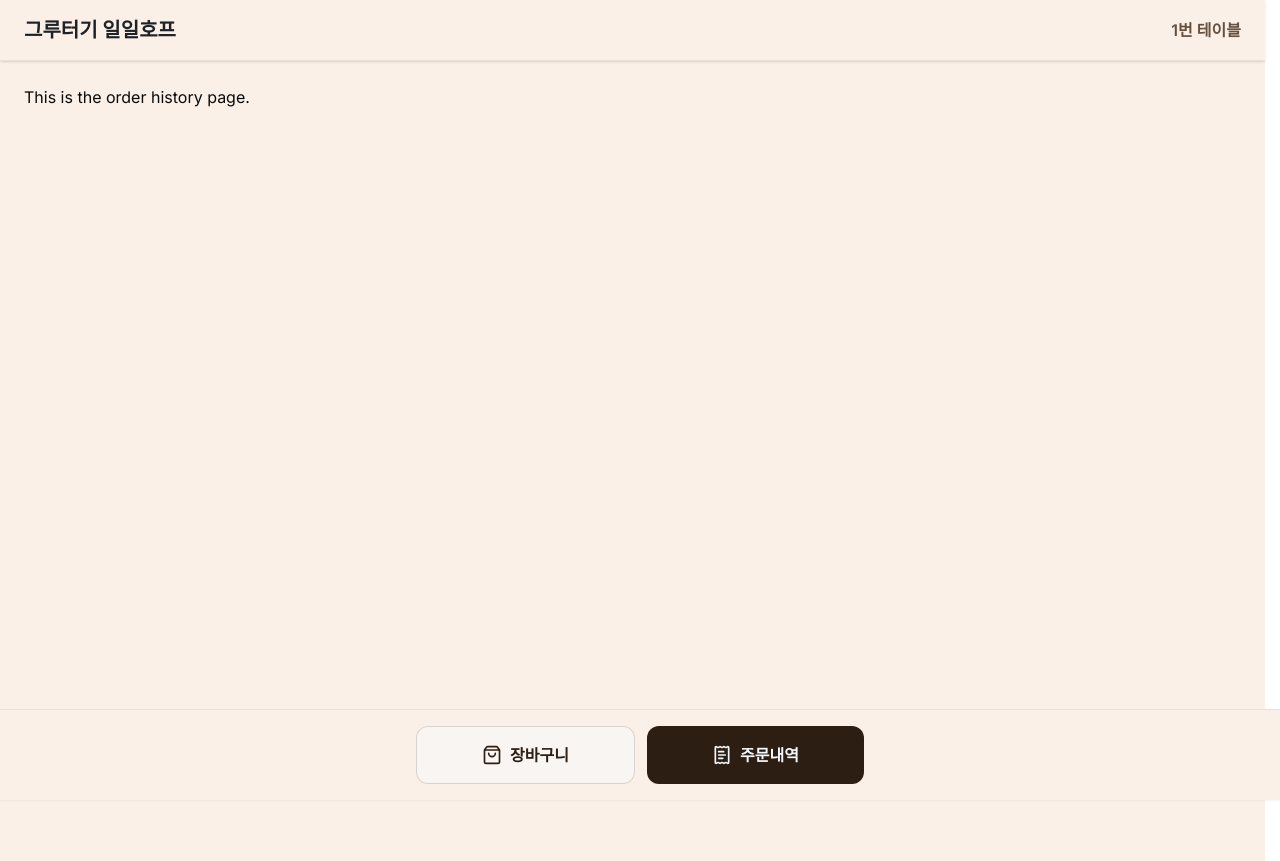
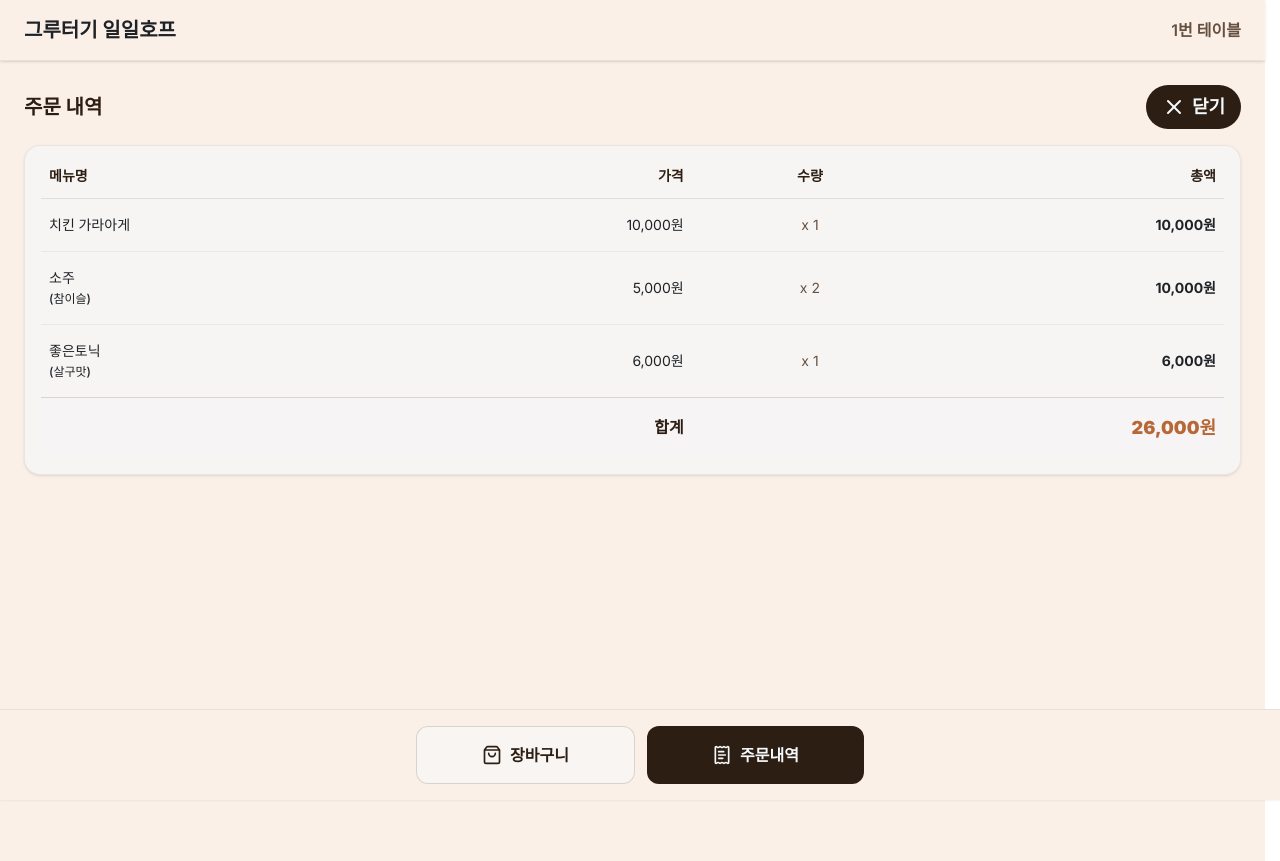
Before and after one commit to Ujin-Heo/ilhop-manager, a Next.js app in the folder frontend/: page /order/1/history in a window 1280 px wide. Built offline with nearby package versions, Linux system fonts and the light colour scheme.

Commit message:
feat: Make order history page design structure

```diff
--- a/frontend/app/(customer)/order/[tableNum]/history/page.tsx
+++ b/frontend/app/(customer)/order/[tableNum]/history/page.tsx
@@ -1,9 +1,33 @@
+import React, { use } from "react";
+import Link from "next/link";
+import { X } from "lucide-react";
 import { orderHistory } from "@/lib/placeholder-data";
+import OrderHistoryTable from "@/components/customer/order-history-table";
 
-export default function Page() {
+export default function Page({
+  params,
+}: {
+  params: Promise<{ tableNum: string }>;
+}) {
+  const { tableNum } = use(params);
+
   return (
     <main className="flex-1 space-y-8 px-6 pt-6 pb-24">
-      <span>This is the order history page.</span>
+      <section>
+        <div className="flex items-center justify-between mb-4">
+          <h2 className="text-xl font-bold text-deep-brown">주문 내역</h2>
+          <Link
+            href={`/order/${tableNum}`}
+            className="flex items-center gap-1.5 rounded-full bg-deep-brown px-4 py-2 text-lg font-bold text-white transition-transform active:scale-95"
+          >
+            <X size={24} />
+            닫기
+          </Link>
+        </div>
+        <div className="p-4 pt-2 rounded-2xl border border-sepia/10 bg-white/60 shadow-sm backdrop-blur-xs">
+          <OrderHistoryTable orderSummary={orderHistory} />
+        </div>
+      </section>
     </main>
   );
 }
--- /dev/null
+++ b/frontend/components/customer/order-history-table.tsx
@@ -0,0 +1,76 @@
+import { OrderSummaryResponse } from "@/lib/definitions";
+import { formatCurrency } from "@/lib/utils";
+
+interface OrderHistoryTableProps {
+  orderSummary: OrderSummaryResponse;
+}
+
+export default function OrderHistoryTable({
+  orderSummary,
+}: OrderHistoryTableProps) {
+  return (
+    <div className="w-full overflow-hidden">
+      <table className="w-full table-fixed text-left border-collapse">
+        <thead>
+          <tr className="border-b border-light-gray text-deep-brown text-sm">
+            <th className="w-[30%] py-3 px-2 font-bold">메뉴명</th>
+            <th className="w-[25%] py-3 px-2 font-bold text-right whitespace-nowrap">
+              가격
+            </th>
+            <th className="w-[20%] py-3 px-2 font-bold text-center whitespace-nowrap">
+              수량
+            </th>
+            <th className="w-[25%] py-3 px-2 font-bold text-right whitespace-nowrap">
+              총액
+            </th>
+          </tr>
+        </thead>
+        <tbody className="divide-y divide-light-gray/50">
+          {orderSummary.orderItems.map((item, index) => (
+            <tr
+              key={`${item.menuName}-${index}`}
+              className="text-black text-sm"
+            >
+              <td className="py-4 px-2 break-keep">
+                <span className="font-medium text-black leading-tight ">
+                  {item.menuName}
+                  {item.selectedOption && (
+                    <>
+                      <br />
+                      <span className="text-xs">({item.selectedOption})</span>
+                    </>
+                  )}
+                </span>
+              </td>
+              <td className="py-4 px-2 text-right whitespace-nowrap">
+                {formatCurrency(item.unitPrice)}
+              </td>
+              <td className="py-4 px-2 text-center text-sepia whitespace-nowrap">
+                x {item.totalQuantity}
+              </td>
+              <td className="py-4 px-2 text-right font-bold whitespace-nowrap">
+                {formatCurrency(item.unitPrice * item.totalQuantity)}
+              </td>
+            </tr>
+          ))}
+        </tbody>
+        <tfoot>
+          <tr className="bg-pale-gray/30 border-t border-sepia/20">
+            <td
+              colSpan={2}
+              className="py-4 px-2 text-right font-bold text-deep-brown"
+            >
+              합계
+            </td>
+            <td
+              colSpan={2}
+              className="py-4 px-2 text-right font-black text-cinnamon text-lg whitespace-nowrap"
+            >
+              {formatCurrency(orderSummary.totalAmount)}
+            </td>
+          </tr>
+        </tfoot>
+      </table>
+    </div>
+  );
+}
```
